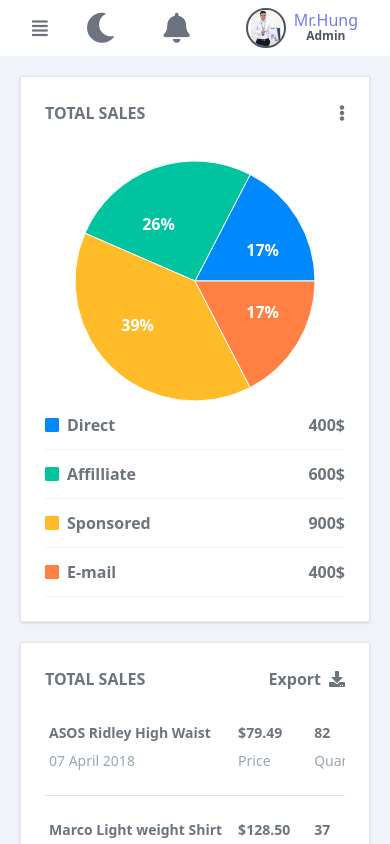
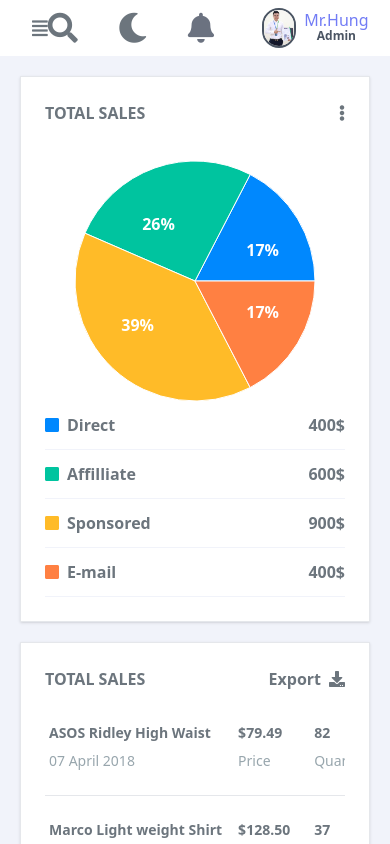
Before and after one commit to hungit1993qt/app, a React (Create React App) app: page / in a window 390 px wide. Shown: the top 844 px of the page. Built offline with nearby package versions, Linux system fonts and the light colour scheme.

Commit message:
fix menu top

```diff
--- a/src/Components/Header/TopMenu.tsx
+++ b/src/Components/Header/TopMenu.tsx
@@ -83,7 +83,8 @@ const TopMenu = (props: Props) => {
           </button>
         </div>
       </form>
-      <div className="flex items-center lg:gap-x-16 gap-x-12">
+      <div className="flex items-center lg:gap-x-16 gap-x-10">
+        <i className="fa fa-search font-bold text-3xl lg:hidden block cursor-pointer"></i>
         <i
           className={`fa ${
             darkMode ? "fa-sun text-yellow-400" : "fa-moon"
```
